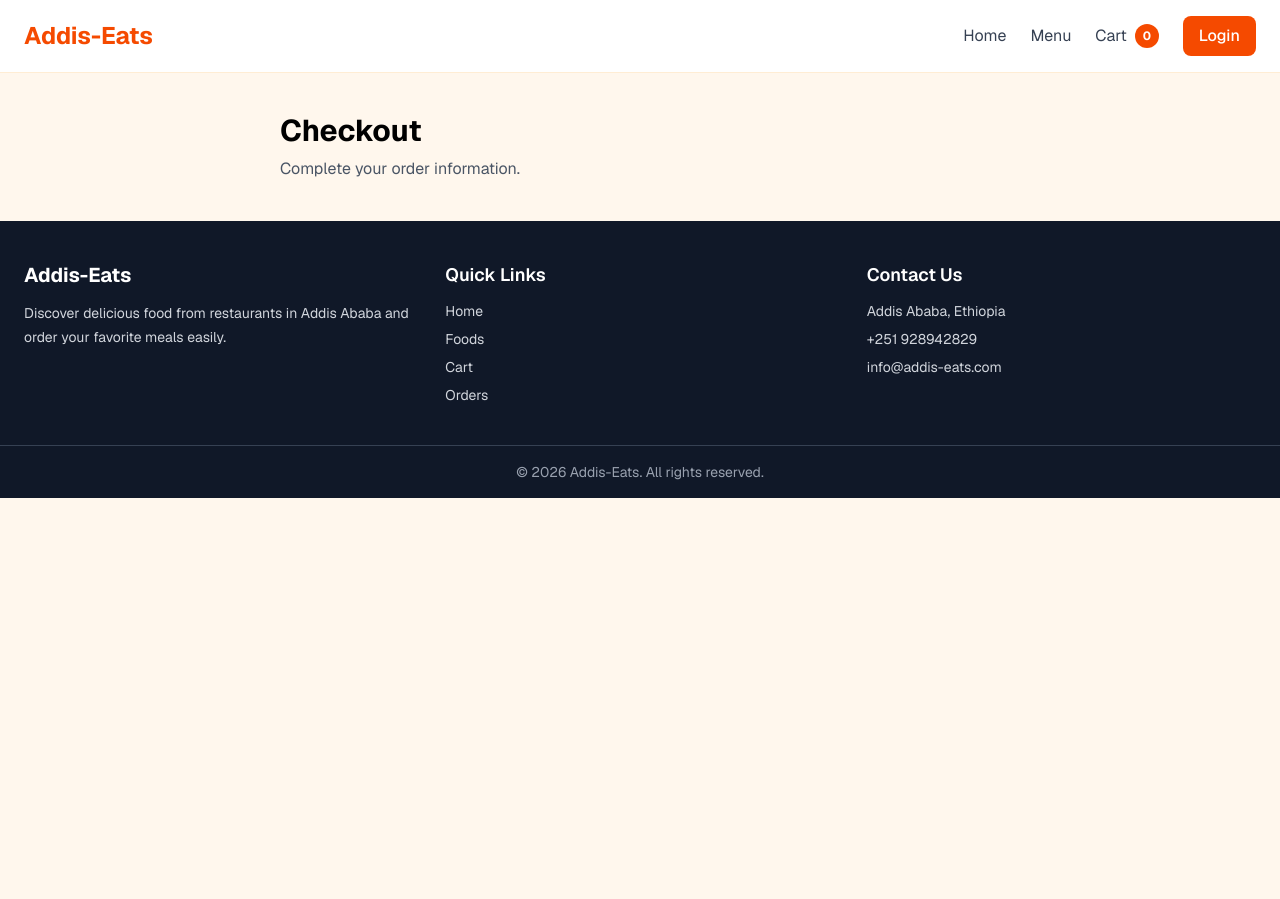
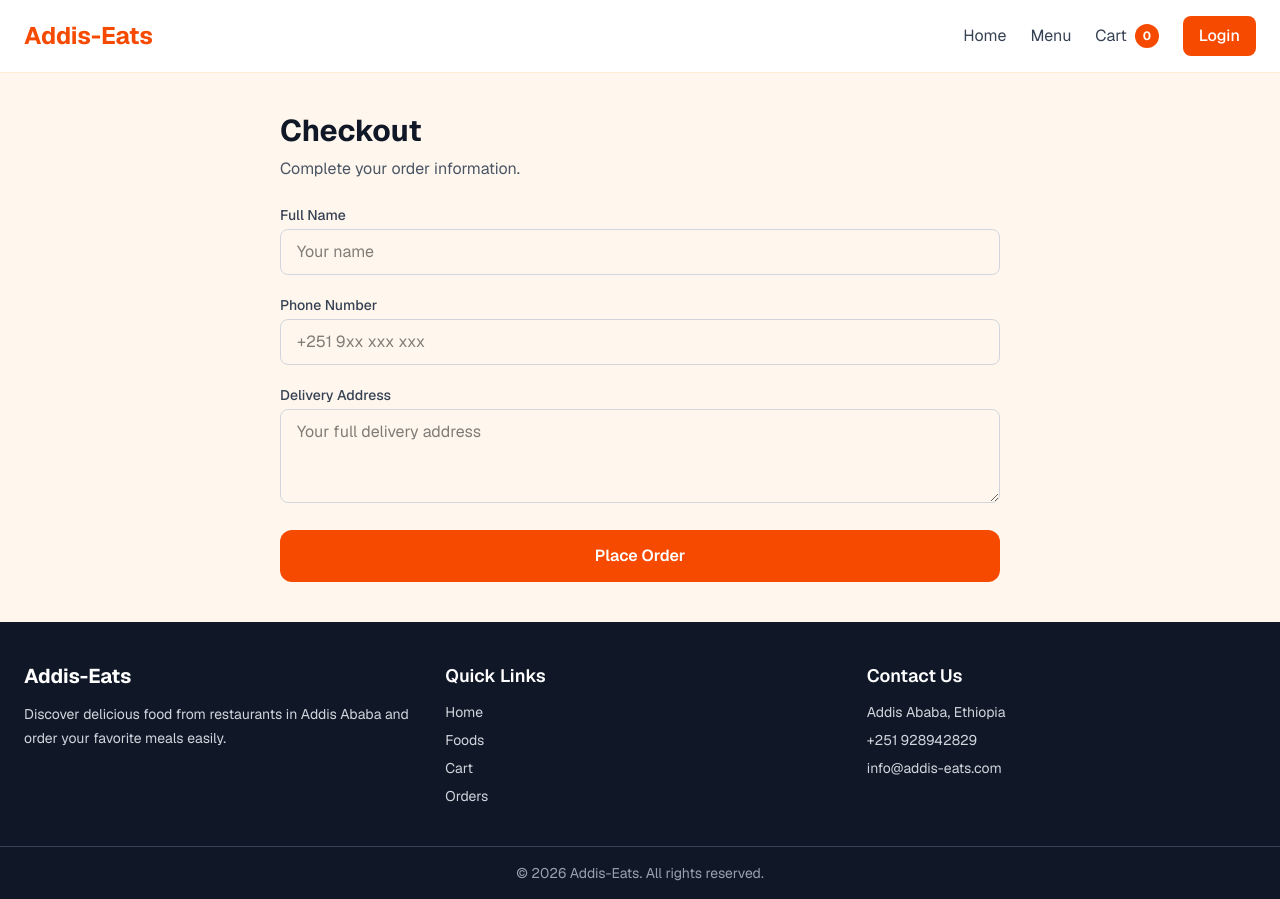
Before and after one commit to MohammedAli-1/IBT-Mern-stack, a Next.js app in the folder module-03-react-nextjs/days/mini-projects/addis-eats/: page /checkout in a window 1280 px wide. Before the commit the page ends 800 px from the top, so only its background shows below. Built offline with nearby package versions, Linux system fonts and the light colour scheme; no server answers.

Commit message:
add API routes, server action with useActionState, cancelOrder with session check

```diff
--- /dev/null
+++ b/module-03-react-nextjs/days/mini-projects/addis-eats/app/Data/orders.js
@@ -0,0 +1,14 @@
+// In-memory order store — resets on server restart.
+// Replace with a real DB in production.
+export const orders = [];
+
+export function createOrder(data) {
+  const order = {
+    id: Date.now(),
+    ...data,
+    status: "pending",
+    createdAt: new Date().toISOString(),
+  };
+  orders.push(order);
+  return order;
+}
--- /dev/null
+++ b/module-03-react-nextjs/days/mini-projects/addis-eats/app/actions/orderActions.js
@@ -0,0 +1,81 @@
+"use server";
+
+import { revalidatePath } from "next/cache";
+import { createOrder } from "@/app/Data/orders";
+
+// Validation — same rules as the API route
+function validate(fields) {
+  const fieldErrors = {};
+
+  if (!fields.name || fields.name.trim().length < 2) {
+    fieldErrors.name = "Name must be at least 2 characters.";
+  }
+  if (!fields.address || fields.address.trim().length < 5) {
+    fieldErrors.address = "Address must be at least 5 characters.";
+  }
+  if (!fields.phone || !/^\+?[\d\s\-]{7,15}$/.test(fields.phone.trim())) {
+    fieldErrors.phone = "Enter a valid phone number.";
+  }
+
+  return fieldErrors;
+}
+
+// submitOrder — called by the checkout form via useActionState
+export async function submitOrder(prevState, formData) {
+  const fields = {
+    name: formData.get("name"),
+    address: formData.get("address"),
+    phone: formData.get("phone"),
+    // items come from a hidden JSON field set by the client
+    items: (() => {
+      try {
+        return JSON.parse(formData.get("items") || "[]");
+      } catch {
+        return [];
+      }
+    })(),
+  };
+
+  const fieldErrors = validate(fields);
+
+  if (Object.keys(fieldErrors).length > 0) {
+    return { success: false, fieldErrors };
+  }
+
+  const order = createOrder(fields);
+
+  // Revalidate the orders page so it reflects the new order on next visit
+  revalidatePath("/orders");
+
+  return { success: true, orderId: order.id };
+}
+
+// cancelOrder — checks session cookie and record ownership before writing
+export async function cancelOrder(orderId) {
+  const { cookies } = await import("next/headers");
+  const { orders } = await import("@/app/Data/orders");
+
+  const cookieStore = await cookies();
+  const session = cookieStore.get("session");
+
+  // Must be logged in
+  if (!session?.value) {
+    return { success: false, error: "Unauthorised — no session." };
+  }
+
+  const order = orders.find((o) => o.id === orderId);
+
+  if (!order) {
+    return { success: false, error: "Order not found." };
+  }
+
+  // Owner check — session value must match the order's owner field
+  if (order.owner && order.owner !== session.value) {
+    return { success: false, error: "Forbidden — you do not own this order." };
+  }
+
+  order.status = "cancelled";
+  revalidatePath("/orders");
+
+  return { success: true };
+}
--- /dev/null
+++ b/module-03-react-nextjs/days/mini-projects/addis-eats/app/api/dishes/[id]/route.js
@@ -0,0 +1,17 @@
+import { NextResponse } from "next/server";
+import foods from "@/app/Data/foods";
+
+// GET /api/dishes/[id] — returns a single dish or 404
+export function GET(request, { params }) {
+  const id = Number(params.id);
+  const dish = foods.find((f) => f.id === id);
+
+  if (!dish) {
+    return NextResponse.json(
+      { error: "Not found", message: `No dish with id ${id}` },
+      { status: 404 }
+    );
+  }
+
+  return NextResponse.json(dish);
+}
--- /dev/null
+++ b/module-03-react-nextjs/days/mini-projects/addis-eats/app/api/dishes/route.js
@@ -0,0 +1,7 @@
+import { NextResponse } from "next/server";
+import foods from "@/app/Data/foods";
+
+// GET /api/dishes — returns the full menu as JSON
+export function GET() {
+  return NextResponse.json(foods);
+}
--- /dev/null
+++ b/module-03-react-nextjs/days/mini-projects/addis-eats/app/api/orders/route.js
@@ -0,0 +1,41 @@
+import { NextResponse } from "next/server";
+import { createOrder } from "@/app/Data/orders";
+
+// Validation schema matching Day 33 shape
+function validate(body) {
+  const fieldErrors = {};
+
+  if (!body.name || body.name.trim().length < 2) {
+    fieldErrors.name = "Name must be at least 2 characters.";
+  }
+  if (!body.address || body.address.trim().length < 5) {
+    fieldErrors.address = "Address must be at least 5 characters.";
+  }
+  if (!body.phone || !/^\+?[\d\s\-]{7,15}$/.test(body.phone.trim())) {
+    fieldErrors.phone = "Enter a valid phone number.";
+  }
+  if (!body.items || !Array.isArray(body.items) || body.items.length === 0) {
+    fieldErrors.items = "Order must contain at least one item.";
+  }
+
+  return fieldErrors;
+}
+
+// POST /api/orders — validates body, returns 422 with fieldErrors or 201 with order
+export async function POST(request) {
+  let body;
+  try {
+    body = await request.json();
+  } catch {
+    return NextResponse.json({ error: "Invalid JSON" }, { status: 400 });
+  }
+
+  const fieldErrors = validate(body);
+
+  if (Object.keys(fieldErrors).length > 0) {
+    return NextResponse.json({ error: "Validation failed", fieldErrors }, { status: 422 });
+  }
+
+  const order = createOrder(body);
+  return NextResponse.json(order, { status: 201 });
+}
--- a/module-03-react-nextjs/days/mini-projects/addis-eats/app/checkout/page.js
+++ b/module-03-react-nextjs/days/mini-projects/addis-eats/app/checkout/page.js
@@ -1,4 +1,5 @@
 import { cookies } from "next/headers";
+import CheckoutForm from "../components/CheckoutForm";
 
 export default async function CheckoutPage() {
   // cookies() opts this route into dynamic rendering — the session cookie is
@@ -8,13 +9,14 @@ export default async function CheckoutPage() {
 
   return (
     <div className="mx-auto max-w-3xl px-6 py-10">
-      <h1 className="text-3xl font-bold">Checkout</h1>
-
+      <h1 className="text-3xl font-bold text-gray-900">Checkout</h1>
       <p className="mt-2 text-gray-600">Complete your order information.</p>
 
       {session && (
-        <p className="mt-4 text-sm text-gray-500">Session: {session.value}</p>
+        <p className="mt-2 text-sm text-gray-400">Logged in as: {session.value}</p>
       )}
+
+      <CheckoutForm />
     </div>
   );
 }
--- /dev/null
+++ b/module-03-react-nextjs/days/mini-projects/addis-eats/app/components/CheckoutForm.jsx
@@ -0,0 +1,87 @@
+"use client";
+
+import { useActionState } from "react";
+import { useCart } from "../context/cartContext";
+import { submitOrder } from "../actions/orderActions";
+
+const initialState = { success: false, fieldErrors: {} };
+
+export default function CheckoutForm() {
+  const { cart } = useCart();
+  const [state, formAction, isPending] = useActionState(submitOrder, initialState);
+
+  if (state.success) {
+    return (
+      <div className="rounded-xl bg-green-50 p-6 text-center">
+        <p className="text-2xl font-bold text-green-700">Order placed!</p>
+        <p className="mt-2 text-green-600">Order ID: #{state.orderId}</p>
+      </div>
+    );
+  }
+
+  return (
+    <form action={formAction} className="mt-6 space-y-5">
+      {/* Hidden cart items */}
+      <input type="hidden" name="items" value={JSON.stringify(cart)} />
+
+      {/* Name */}
+      <div>
+        <label className="block text-sm font-medium text-gray-700" htmlFor="name">
+          Full Name
+        </label>
+        <input
+          id="name"
+          name="name"
+          type="text"
+          className="mt-1 w-full rounded-lg border border-gray-300 px-4 py-2.5 outline-none focus:border-orange-500 focus:ring-2 focus:ring-orange-200"
+          placeholder="Your name"
+        />
+        {state.fieldErrors?.name && (
+          <p className="mt-1 text-sm text-red-600">{state.fieldErrors.name}</p>
+        )}
+      </div>
+
+      {/* Phone */}
+      <div>
+        <label className="block text-sm font-medium text-gray-700" htmlFor="phone">
+          Phone Number
+        </label>
+        <input
+          id="phone"
+          name="phone"
+          type="tel"
+          className="mt-1 w-full rounded-lg border border-gray-300 px-4 py-2.5 outline-none focus:border-orange-500 focus:ring-2 focus:ring-orange-200"
+          placeholder="+251 9xx xxx xxx"
+        />
+        {state.fieldErrors?.phone && (
+          <p className="mt-1 text-sm text-red-600">{state.fieldErrors.phone}</p>
+        )}
+      </div>
+
+      {/* Address */}
+      <div>
+        <label className="block text-sm font-medium text-gray-700" htmlFor="address">
+          Delivery Address
+        </label>
+        <textarea
+          id="address"
+          name="address"
+          rows={3}
+          className="mt-1 w-full rounded-lg border border-gray-300 px-4 py-2.5 outline-none focus:border-orange-500 focus:ring-2 focus:ring-orange-200"
+          placeholder="Your full delivery address"
+        />
+        {state.fieldErrors?.address && (
+          <p className="mt-1 text-sm text-red-600">{state.fieldErrors.address}</p>
+        )}
+      </div>
+
+      <button
+        type="submit"
+        disabled={isPending}
+        className="w-full rounded-xl bg-orange-600 px-6 py-3.5 font-semibold text-white transition hover:bg-orange-700 disabled:opacity-60"
+      >
+        {isPending ? "Placing order…" : "Place Order"}
+      </button>
+    </form>
+  );
+}
```
